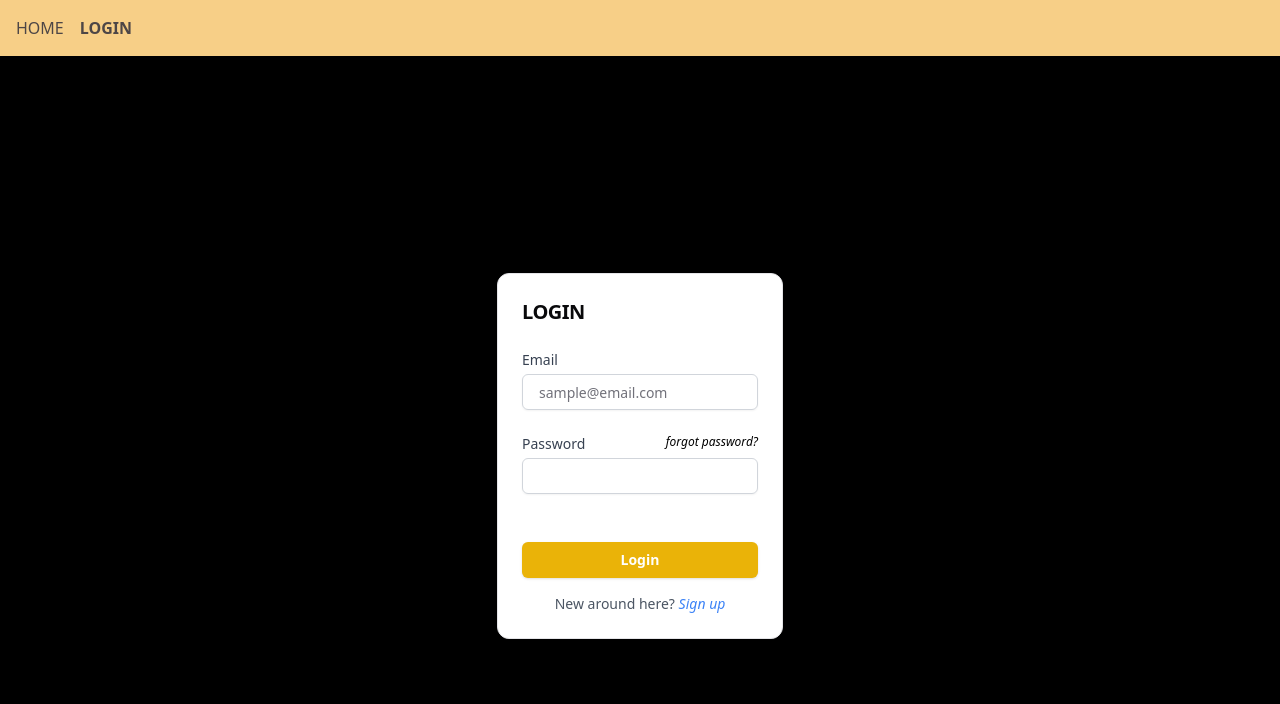
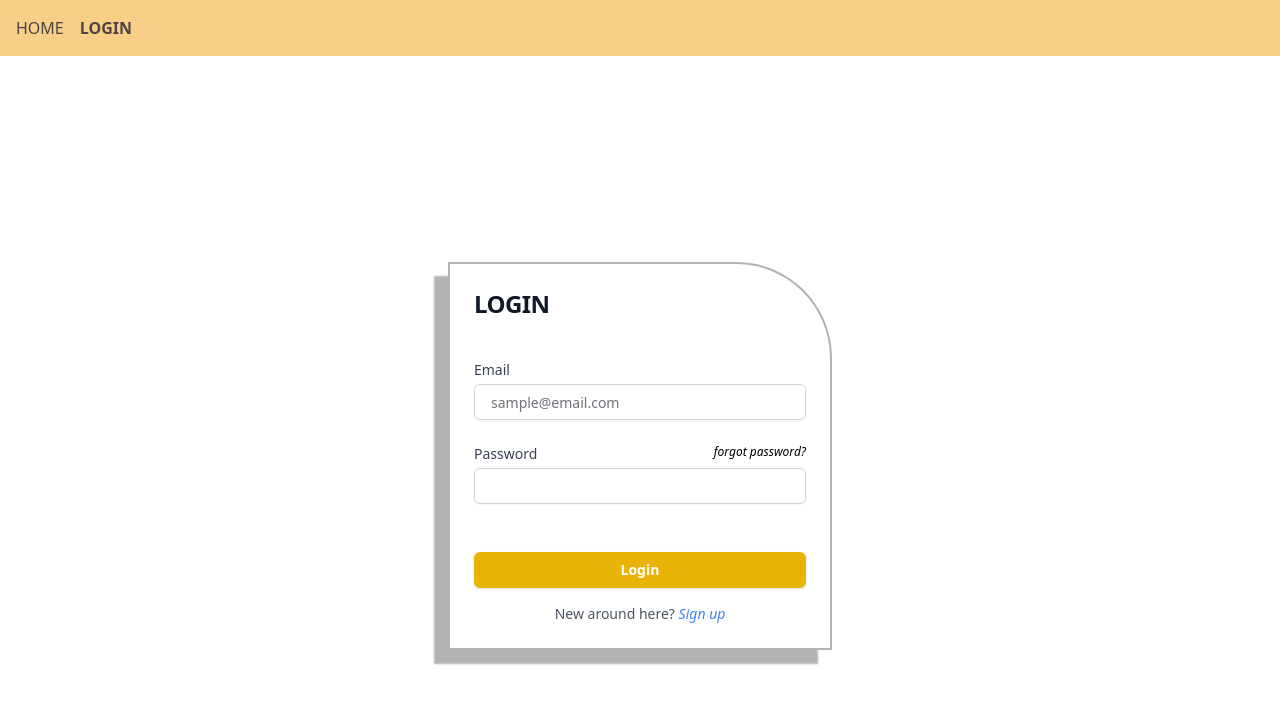
Before and after one commit to Vishrutha-VB24/Job-recommendation-with-resume-analyzer, a React (Vite) app in the folder frontend/: page /login in a window 1280 px wide. Shown: the top 704 px of the page. Built offline with nearby package versions, Linux system fonts and the light colour scheme.

Commit message:
updated the loginForm

```diff
--- a/frontend/src/components/LoginForm.tsx
+++ b/frontend/src/components/LoginForm.tsx
@@ -1,6 +1,3 @@
-
-
-
 import { Link } from "@tanstack/react-router"
 import { Button } from "./ui/button"
 import { Card, CardContent, CardFooter, CardHeader, CardTitle } from "./ui/card"
@@ -12,12 +9,22 @@ type LoginFormProps = {
     className: string
 }
 
-const LoginForm:React.FC<LoginFormProps> = ({className})=>{
-    return(
-
-        <Card className={`${className}`}>
-            <CardHeader>
-                <CardTitle className="text-xl ">
+const LoginForm: React.FC<LoginFormProps> = ({ className }) => {
+    return (
+        <Card
+            className={`${className} w-96 h-97 p-x-2 shadow-lg relative`}
+            style={{
+                borderColor: "black",
+                border: '2px solid rgba(0, 0, 0, 0.3)',
+                borderTopRightRadius: '6rem',
+                borderTopLeftRadius: '0',
+                borderBottomRightRadius: '0',
+                borderBottomLeftRadius: '0',
+                boxShadow: '-14px 14px 2px rgba(0, 0, 0, 0.3)',
+            }}
+        >
+            <CardHeader className="mb-4">
+                <CardTitle className="text-2xl font-bold text-gray-900">
                     LOGIN
                 </CardTitle>
             </CardHeader>
@@ -37,7 +44,7 @@ const LoginForm:React.FC<LoginFormProps> = ({className})=>{
                 <div className="flex flex-col space-y-1">
                     <Label className="flex justify-between text-sm font-medium text-gray-700">
                         Password
-                        <Link to='/forgot-password' className="text-xs text-black hover:underline italic font-normal">
+                        <Link to='/' className="text-xs text-black hover:underline italic font-normal">
                             forgot password?
                         </Link>
                     </Label>
@@ -49,14 +56,12 @@ const LoginForm:React.FC<LoginFormProps> = ({className})=>{
             </CardContent>
 
             <CardFooter className="mt-6 flex flex-col items-center space-y-4">
-                {/* Login Button */}
                 <Button
                     className="w-full py-2 bg-yellow-500 text-white font-semibold rounded-md hover:bg-yellow-600 transition-all duration-150"
                 >
                     Login
                 </Button>
 
-                {/* Sign Up Link */}
                 <div className="text-sm text-gray-600">
                     New around here? <Link to='/register' className="text-blue-500 hover:underline italic">Sign up</Link>
                 </div>
--- a/frontend/src/routes/login.tsx
+++ b/frontend/src/routes/login.tsx
@@ -8,7 +8,7 @@ export const Route = createFileRoute('/login')({
 
 function login(){
     return(
-      <div className='flex justify-center h-screen flex-col items-center bg-black ' style={{
+      <div className='flex justify-center h-screen flex-col items-center ' style={{
 
          }}>
         <LoginForm className=""></LoginForm>
```
